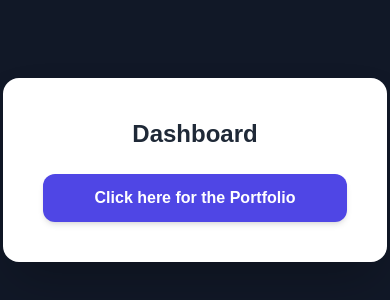
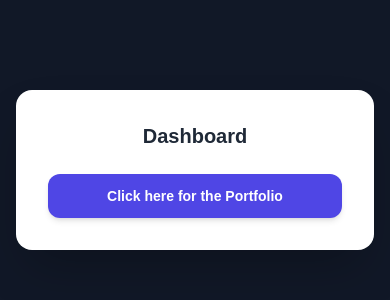
Before and after one commit to Developer-Sohail786/Firewall, a React app in the folder Firewall/Frontend/: page /dashboard in a window 390 px wide. Shown: the part 252-552 px from the top of the page. Built offline with nearby package versions, Linux system fonts and the light colour scheme; the HTML template or start-up script is replaced by a standard one.

Commit message:
Refactor Dashboard layout for improved responsiveness
Adjusted padding and font sizes for better responsiveness.

```diff
--- a/Firewall/Frontend/src/Pages/Dashboard.jsx
+++ b/Firewall/Frontend/src/Pages/Dashboard.jsx
@@ -1,5 +1,3 @@
-// Pages/Dashboard.jsx
-
 import React from "react";
 import { useNavigate } from "react-router-dom";
 
@@ -11,18 +9,20 @@ const Dashboard = () => {
   };
 
   return (
-    <div className="min-h-screen bg-gray-900 flex items-center justify-center">
-      <div className="bg-white p-10 rounded-2xl shadow-2xl text-center w-full max-w-sm">
-        <h1 className="text-2xl font-extrabold text-gray-800 mb-6">
+    <div className="min-h-screen bg-gray-900 flex items-center justify-center px-4">
+      <div className="bg-white p-8 sm:p-10 rounded-2xl shadow-2xl text-center w-full max-w-sm">
+
+        <h1 className="text-xl sm:text-2xl font-extrabold text-gray-800 mb-6">
           Dashboard
         </h1>
 
         <button
           onClick={handleNavigate}
-          className="w-full bg-indigo-600 hover:bg-indigo-700 text-white font-bold py-3 px-6 rounded-xl transition duration-200 shadow-md transform hover:scale-105"
+          className="w-full bg-indigo-600 hover:bg-indigo-700 text-white font-bold py-3 px-6 rounded-xl transition duration-200 shadow-md transform hover:scale-105 text-sm sm:text-base"
         >
           Click here for the Portfolio
         </button>
+
       </div>
     </div>
   );
```
